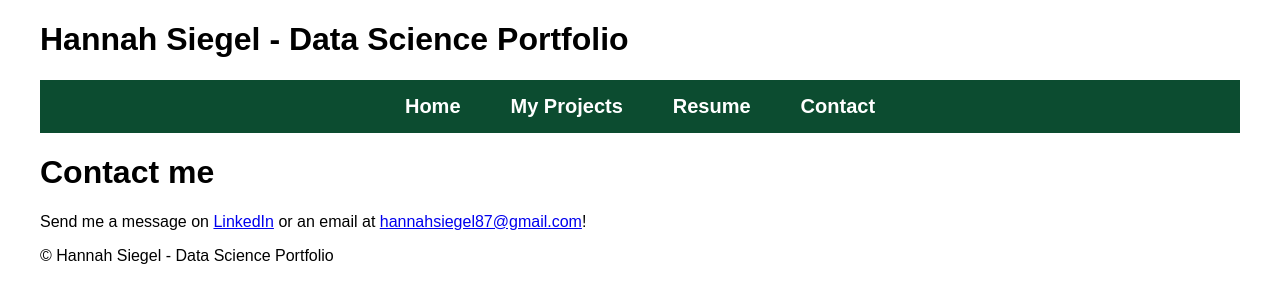
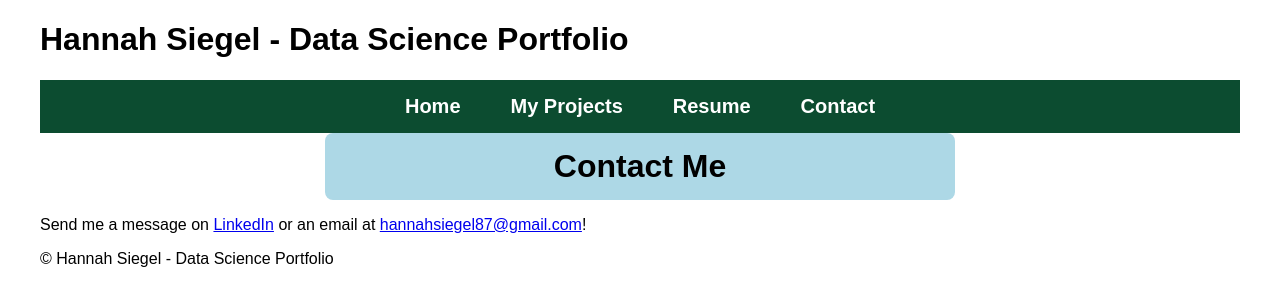
Before and after one commit to siegelhannah/portfolio, a Jekyll site: the page built from Contact.md, in a window 1280 px wide. Shown: the top 306 px of the page. Built offline with Jekyll 4.4.1, drawn with Linux system fonts in a browser that asks for light colours.

Commit message:
Update Contact.md

```diff
--- a/Contact.md
+++ b/Contact.md
@@ -4,6 +4,6 @@ title: Contact
 permalink: /contact/
 ---
 
-# Contact me
+<h1 style="background-color: #add8e6; padding: 15px; border-radius: 8px; text-align: center; max-width: 600px; margin: 0 auto;">Contact Me</h1>
 
 Send me a message on [LinkedIn](https://www.linkedin.com/in/hannah-siegel-219162234/) or an email at [hannahsiegel87@gmail.com](mailto:hannahsiegel87@gmail.com)!
```
